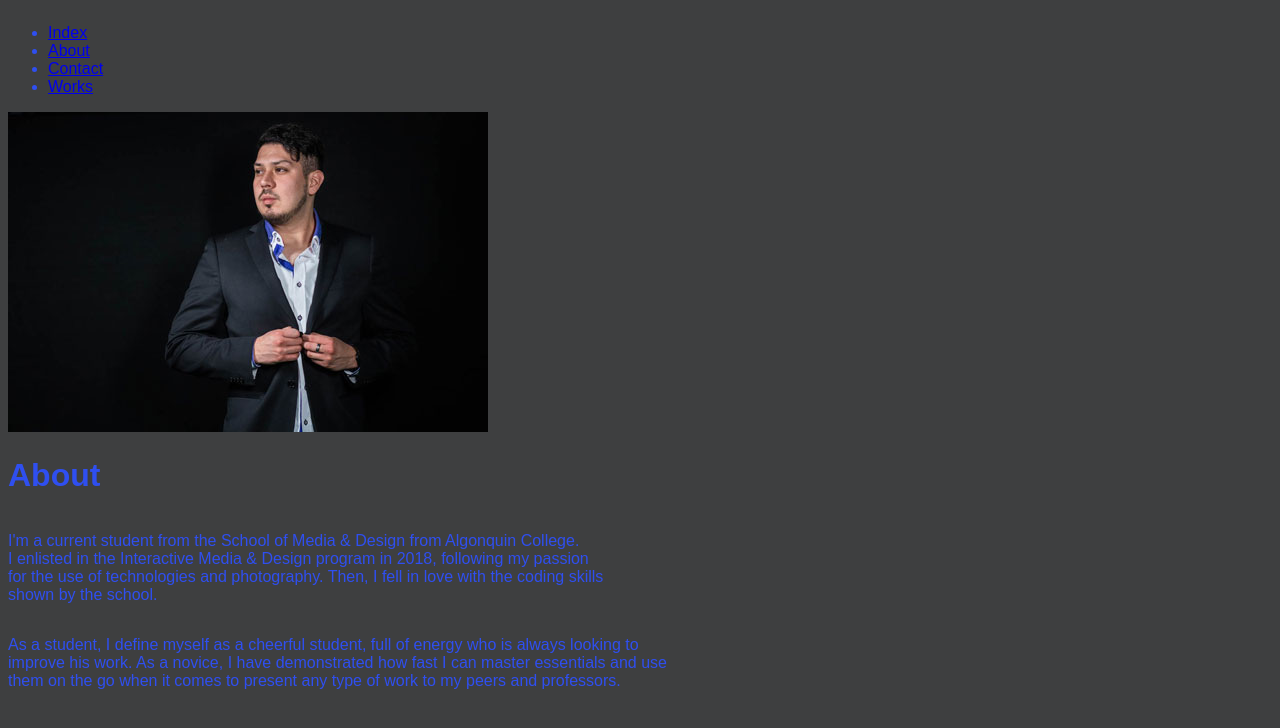
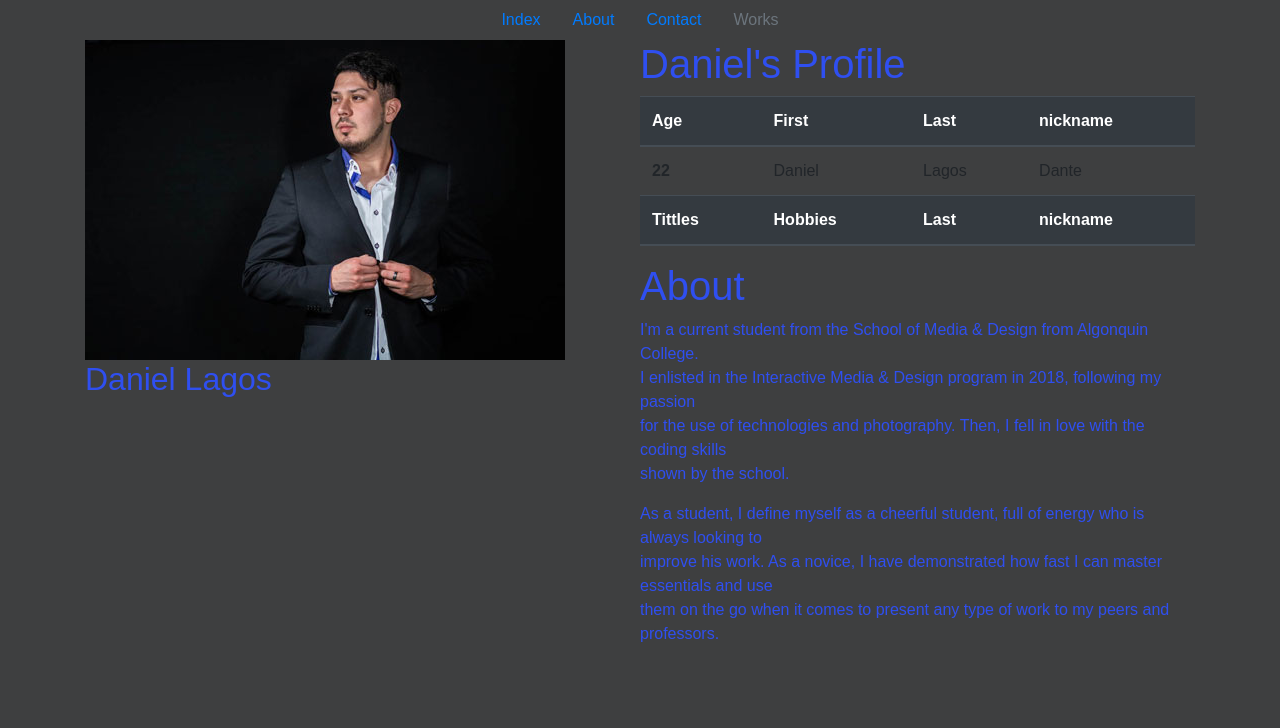
Before and after one commit to Dantedl/lago0008.github.io, a PHP site: page /About.html in a window 1280 px wide. Shown: the top 728 px of the page. Run offline with PHP 8.4, Linux system fonts and the light colour scheme; some web fonts are replaced.

Commit message:
edition
sass and csss for about page was edited

```diff
--- a/About.html
+++ b/About.html
@@ -4,8 +4,14 @@
     <meta charset="UTF-8">
     <meta name="viewport" content="width=device-width, initial-scale=1.0">
     <meta http-equiv="X-UA-Compatible" content="ie=edge">
+
     <link rel="stylesheet" type="text/css" media="screen" href="./css/main.css" />
     <title>Document</title>
+    <link rel="stylesheet" href="https://stackpath.bootstrapcdn.com/bootstrap/4.3.1/css/bootstrap.min.css" integrity="sha384-ggOyR0iXCbMQv3Xipma34MD+dH/1fQ784/j6cY/iJTQUOhcWr7x9JvoRxT2MZw1T" crossorigin="anonymous">
+    <meta name="viewport" content="width=device-width, initial-scale=1">
+    <link rel="stylesheet" type="text/css" media="screen" href="./css/main.css" />
+    <link href="https://fonts.googleapis.com/css?family=Press+Start+2P" rel="stylesheet">
+
 </head>
 <body>
    <div class="container">
@@ -29,16 +35,49 @@
             </div>
 
 <!-- container for the picture -->
-<div class="container">
-    <div class="picture">
+<div class="container3">
+    <div class="content">
         <picture>
             <source media="(min-width: 360px)" srcset="" src="./images/360.jpg">
                 <img src="./images/480.jpg" alt="" style="width:auto;">
-        </picture>
+              <h2 class="name">Daniel Lagos</h2>
+              </picture>
     </div>
-    </div>
+
     <!--container for text -->
-    <div class="container">
+
+      <div class="content">
+        <div class="a">
+
+        <h1 class="name">Daniel's Profile</h1>
+        <table class="table">
+            <thead class="thead-dark">
+              <tr>
+                <th scope="col">Age</th>
+                <th scope="col">First</th>
+                <th scope="col">Last</th>
+                <th scope="col">nickname</th>
+              </tr>
+            </thead>
+            <tbody>
+              <tr>
+                <th scope="row">22</th>
+                <td>Daniel</td>
+                <td>Lagos
+                </td>
+                <td>Dante</td>
+              </tr>
+              <thead class="thead-dark">
+                  <tr>
+                    <th scope="col">Tittles</th>
+                    <th scope="col">Hobbies</th>
+                    <th scope="col">Last</th>
+                    <th scope="col">nickname</th>
+                  </tr>
+                </thead>
+</tbody>
+</table></div>
+<div class="b">
         <h1 class="about">About</h1>
         <p>I'm a current student from the School of Media & Design from Algonquin College.<br>
             I enlisted in the Interactive Media & Design program in 2018, following my passion<br>
@@ -47,7 +86,9 @@
         <p>As a student, I define myself as a cheerful student, full of energy who is always looking to <br>
             improve his work. As a novice, I have demonstrated how fast I can master essentials and use <br>
              them on the go when it comes to present any type of work to my peers and professors.</p>
-    </div>
+             </div>
+   </div>
+  </div>
 
 
 
--- a/Works.html
+++ b/Works.html
@@ -6,6 +6,11 @@
     <meta http-equiv="X-UA-Compatible" content="ie=edge">
     <link rel="stylesheet" type="text/css" media="screen" href="./css/main.css" />
     <title>Document</title>
+    <link rel="stylesheet" href="https://stackpath.bootstrapcdn.com/bootstrap/4.3.1/css/bootstrap.min.css" integrity="sha384-ggOyR0iXCbMQv3Xipma34MD+dH/1fQ784/j6cY/iJTQUOhcWr7x9JvoRxT2MZw1T" crossorigin="anonymous">
+    <meta name="viewport" content="width=device-width, initial-scale=1">
+    <link rel="stylesheet" type="text/css" media="screen" href="./css/main.css" />
+    <link href="https://fonts.googleapis.com/css?family=Press+Start+2P" rel="stylesheet">
+
 </head>
 <body>
     <div class="container">
--- a/css/main.css
+++ b/css/main.css
@@ -19,6 +19,14 @@ body {
     justify-content: space-evenly; }
   .container .container2 .welcome {
     text-align: center; }
+  .container .container3 {
+    display: flex;
+    flex-direction: row;
+    justify-content: space-around; }
+    .container .container3 .content {
+      width: 50%; }
+      .container .container3 .content picture {
+        justify-content: flex-start; }
 
 footer {
   text-align: center;
--- a/index.html
+++ b/index.html
@@ -46,7 +46,8 @@
 
 <div>
 
-  <!-- slider --><div class="bd-example">
+  <!-- slider -->
+  x<div class="bd-example">
   <div id="carouselExampleCaptions" class="carousel slide" data-ride="carousel">
       <ol class="carousel-indicators">
         <li data-target="#carouselExampleCaptions" data-slide-to="0" class="active"></li>
--- a/scss/main.scss
+++ b/scss/main.scss
@@ -47,6 +47,7 @@ body{
 	flex-direction:column;
 	width:100%;
 	.container2{
+
 		.menu{
 			.nav{
 				display: flex;
@@ -58,9 +59,19 @@ body{
 		.welcome{
 			text-align: center;
 		}
+	}
+	.container3{
+		display: flex;
+		flex-direction: row;
+	justify-content: space-around;
+		.content{
+			width: 50%;
+			picture{
+				justify-content: flex-start;
+			}
 
 
-
+		}
 	}
 }
 
```
Also changed, not shown: contact.html (+6 -16 lines).
